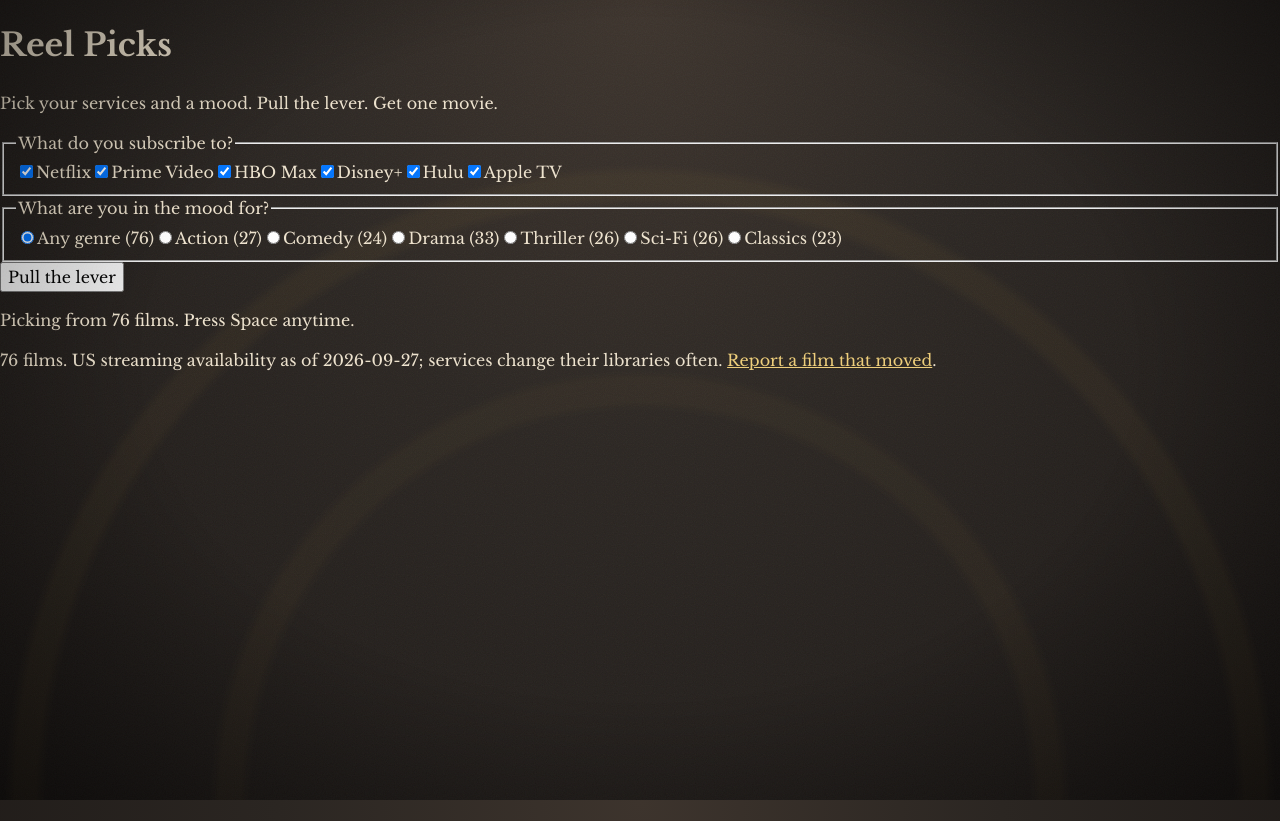
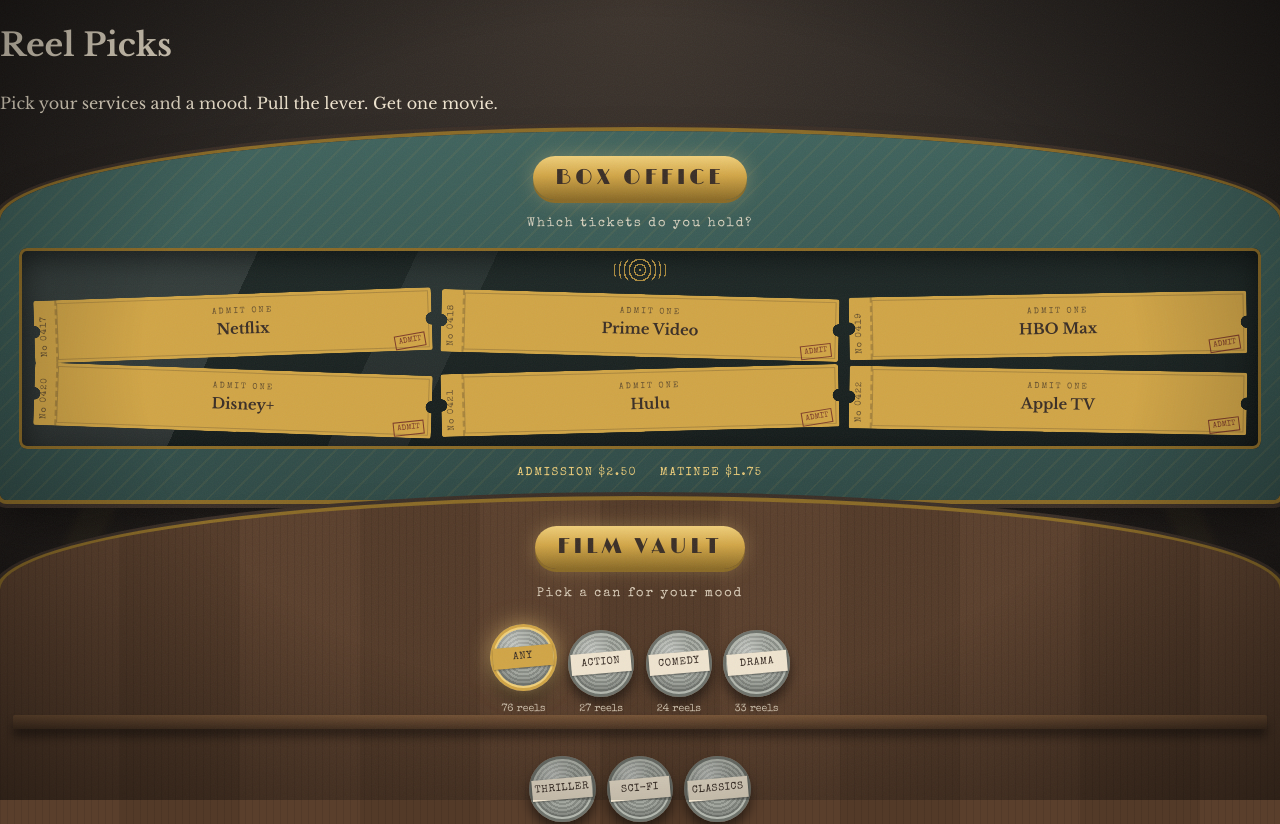
Before and after one commit to ashwynkmr/reel-picks, a React (Vite) app: page / in a window 1280 px wide. Shown: the top 824 px of the page. Built offline with nearby package versions, Linux system fonts and the light colour scheme.

Commit message:
feat(theme): box office tickets and film vault cans for the filters
Real checkboxes and radios under the costume. Fixes screen readers
hearing "Classics1 reel"; box office teal darkened to meet AA contrast.

Co-Authored-By: Claude Opus 5.5 <noreply@anthropic.com>

```diff
--- /dev/null
+++ b/src/components/GenreFilter.css
@@ -0,0 +1,123 @@
+.vault {
+  background:
+    repeating-linear-gradient(90deg, rgb(0 0 0 / 0.08) 0 1px, transparent 1px 7px),
+    repeating-linear-gradient(90deg, #5a3f2c 0 120px, #533a28 120px 240px), #5a3f2c;
+}
+
+.vault__fieldset {
+  border: 0;
+  margin: 0;
+  padding: 0 0 0.8rem;
+}
+
+.vault__fieldset > legend {
+  width: 100%;
+  padding: 0;
+}
+
+.vault__shelf {
+  position: relative;
+  display: flex;
+  flex-wrap: wrap;
+  justify-content: center;
+  align-items: flex-end;
+  gap: 0.7rem;
+  padding: 0.8rem 0.4rem 0;
+}
+
+/* the wooden plank each row of cans stands on */
+.vault__shelf::after {
+  content: '';
+  position: absolute;
+  inset: auto -0.4rem -12px;
+  height: 14px;
+  background: linear-gradient(180deg, #7a5638, #4a3322);
+  border-radius: 2px;
+  box-shadow: 0 8px 10px rgb(0 0 0 / 0.45);
+}
+
+.vault__shelf + .vault__shelf {
+  margin-top: 1.6rem;
+}
+
+/* ---------- Film cans ---------- */
+
+.can {
+  --can: clamp(3.9rem, 5.2vw, 5.1rem);
+  position: relative;
+  z-index: 1;
+  width: var(--can);
+  text-align: center;
+  cursor: pointer;
+}
+
+.can__tin {
+  position: relative;
+  display: block;
+  width: var(--can);
+  height: var(--can);
+  border-radius: 50%;
+  background:
+    radial-gradient(circle at 35% 30%, rgb(255 255 255 / 0.35), transparent 35%),
+    radial-gradient(circle at 50% 50%, #555952 0 12%, #6e726b 12.5% 15%, transparent 15.5%),
+    repeating-radial-gradient(circle at 50% 50%, #a7aba3 0 2px, var(--tin) 2px 4px);
+  box-shadow:
+    inset 0 0 0 3px #6e726b,
+    inset 0 0 0 5px #b3b7ae,
+    inset 0 -8px 12px rgb(0 0 0 / 0.35),
+    0 8px 12px rgb(0 0 0 / 0.5);
+  transition: transform 250ms var(--ease-spring);
+}
+
+.can:hover .can__tin {
+  transform: translateY(-6px) rotate(-10deg);
+}
+
+.can:has(:focus-visible) .can__tin {
+  outline: 3px solid var(--gold-hi);
+  outline-offset: 4px;
+}
+
+/* strip of typed tape across the lid */
+.can__label {
+  position: absolute;
+  left: 50%;
+  top: 50%;
+  width: 90%;
+  padding: 0.18rem 0;
+  transform: translate(-50%, -50%) rotate(-5deg);
+  background: var(--cream);
+  color: var(--brown);
+  font-family: var(--font-type);
+  font-size: 0.64rem;
+  letter-spacing: 0.06em;
+  text-transform: uppercase;
+  box-shadow: 0 1px 2px rgb(0 0 0 / 0.35);
+}
+
+.can__count {
+  display: block;
+  margin-top: 0.3rem;
+  font-family: var(--font-type);
+  font-size: 0.66rem;
+  color: var(--cream);
+  opacity: 0.8;
+}
+
+.can.is-on .can__label {
+  background: var(--mustard);
+}
+
+.can.is-on .can__tin {
+  transform: translateY(-6px);
+  box-shadow:
+    inset 0 0 0 3px var(--mustard),
+    inset 0 0 0 5px var(--gold-hi),
+    inset 0 -8px 12px rgb(0 0 0 / 0.35),
+    0 0 22px rgb(255 214 130 / 0.55),
+    0 12px 14px rgb(0 0 0 / 0.5);
+}
+
+.can.is-empty:not(.is-on) {
+  opacity: 0.4;
+}
--- a/src/components/GenreFilter.tsx
+++ b/src/components/GenreFilter.tsx
@@ -1,5 +1,6 @@
 import type { Movie, PlatformId } from '../domain/catalogue.ts'
 import { filterMovies, GENRE_FILTERS, type GenreFilter as GenreFilterId } from '../domain/picker.ts'
+import './GenreFilter.css'
 
 interface Props {
   movies: Movie[]
@@ -8,32 +9,53 @@ interface Props {
   onSelect: (id: GenreFilterId) => void
 }
 
+/** Cans per shelf: Any + 3 genres on top, the rest (ending with Classics) below. */
+const TOP_SHELF_SIZE = 4
+
 /**
- * Single-select mood picker. Each option shows how many films it would
- * draw from on the selected services, so users can see a thin or empty
- * shelf before they pull the lever rather than after.
+ * The film vault: one film can per mood. Each can is a real radio button
+ * (visually hidden). The count under each can shows how many films it
+ * would draw from on the selected services, so an empty shelf is visible
+ * before the lever is pulled (ADR 0007).
  */
 export function GenreFilter({ movies, platforms, selected, onSelect }: Props) {
+  const shelves = [GENRE_FILTERS.slice(0, TOP_SHELF_SIZE), GENRE_FILTERS.slice(TOP_SHELF_SIZE)]
+
   return (
-    <fieldset className="filter">
-      <legend className="filter__legend">What are you in the mood for?</legend>
-      <div className="filter__options">
-        {GENRE_FILTERS.map((genre) => {
+    <section className="kiosk vault" aria-labelledby="vault-title">
+      <h2 id="vault-title" className="sign">
+        Film vault
+      </h2>
+      <fieldset className="vault__fieldset">
+        <legend className="sign__sub">Pick a can for your mood</legend>
+        {shelves.map((shelf, i) => (
+          <div key={i} className="vault__shelf">
+            {shelf.map((genre) => {
               const count = filterMovies(movies, platforms, genre.id).length
+              const checked = selected === genre.id
               return (
-            <label key={genre.id} className="filter__option">
+                <label key={genre.id} className={`can ${checked ? 'is-on' : ''} ${count === 0 ? 'is-empty' : ''}`}>
                   <input
                     type="radio"
                     name="genre"
                     value={genre.id}
-                checked={selected === genre.id}
+                    className="visually-hidden"
+                    checked={checked}
                     onChange={() => onSelect(genre.id)}
                   />
-              {genre.label} <span className="filter__count">({count})</span>
+                  <span className="can__tin" aria-hidden="true">
+                    <span className="can__label">{genre.id === 'any' ? 'Any' : genre.label}</span>
+                  </span>
+                  <span className="visually-hidden">{genre.label},</span>{' '}
+                  <span className="can__count">
+                    {count} {count === 1 ? 'reel' : 'reels'}
+                  </span>
                 </label>
               )
             })}
           </div>
+        ))}
       </fieldset>
+    </section>
   )
 }
--- /dev/null
+++ b/src/components/PlatformFilter.css
@@ -0,0 +1,180 @@
+/* Shared booth shape for the box office and the film vault: arched top, brass trim. */
+.kiosk {
+  position: relative;
+  padding: 1.2rem;
+  border-radius: 999px 999px 10px 10px / 140px 140px 10px 10px;
+  box-shadow:
+    0 0 0 4px var(--gold-lo),
+    0 0 0 8px var(--brown),
+    var(--frame-shadow);
+}
+
+.box-office {
+  background:
+    repeating-linear-gradient(135deg, rgb(209 165 70 / 0.07) 0 2px, transparent 2px 14px),
+    /* starts a shade darker than --teal so the cream and gold text keeps 4.5:1 contrast */
+    linear-gradient(180deg, #3f635d, var(--teal-deep));
+}
+
+.box-office__fieldset {
+  border: 0;
+  margin: 0;
+  padding: 0;
+}
+
+.box-office__fieldset > legend {
+  width: 100%;
+  padding: 0;
+}
+
+/* The glass window: dark, with a couple of reflections and brass trim. */
+.box-office__window {
+  padding: 0.7rem 0.9rem 1.1rem;
+  border-radius: 8px;
+  background:
+    linear-gradient(
+      115deg,
+      rgb(255 255 255 / 0.1) 0 18%,
+      transparent 18% 30%,
+      rgb(255 255 255 / 0.06) 30% 36%,
+      transparent 36%
+    ),
+    linear-gradient(180deg, #1f2a28, #151c1b);
+  box-shadow:
+    inset 0 0 0 3px var(--gold-lo),
+    inset 0 10px 30px rgb(0 0 0 / 0.6);
+}
+
+.box-office__grille {
+  width: 60px;
+  height: 22px;
+  margin: 0 auto 0.8rem;
+  border-radius: 50%;
+  background: repeating-radial-gradient(circle, var(--mustard) 0 1.5px, transparent 1.5px 5px);
+  opacity: 0.8;
+}
+
+.box-office__prices {
+  min-height: 1.2em;
+  margin: 0.9rem 0 0;
+  text-align: center;
+  font-family: var(--font-type);
+  font-size: 0.72rem;
+  letter-spacing: 0.15em;
+  text-transform: uppercase;
+  color: var(--gold-hi);
+}
+
+.box-office__prices > span {
+  display: inline-flex;
+  gap: 1.4rem;
+}
+
+/* ---------- Tickets ---------- */
+
+.tickets {
+  display: grid;
+  grid-template-columns: repeat(3, 1fr);
+  gap: 0.8rem 0.6rem;
+}
+
+.ticket {
+  --ticket: var(--cream);
+  position: relative;
+  display: flex;
+  background: var(--ticket);
+  color: var(--brown);
+  border-radius: 3px;
+  cursor: pointer;
+  transform: rotate(var(--tilt, 0deg));
+  transition:
+    transform var(--t-fast) var(--ease-spring),
+    opacity var(--t-fast),
+    box-shadow var(--t-fast);
+  box-shadow: 0 5px 10px rgb(0 0 0 / 0.45);
+  /* half-circle notches cut into both short edges */
+  mask:
+    radial-gradient(circle at 0 50%, transparent 6px, #000 6.5px) left / 51% 100% no-repeat,
+    radial-gradient(circle at 100% 50%, transparent 6px, #000 6.5px) right / 51% 100% no-repeat;
+}
+
+.ticket:hover {
+  transform: rotate(0deg) translateY(-4px) scale(1.03);
+}
+
+.ticket:has(:focus-visible) {
+  outline: 3px solid var(--gold-hi);
+  outline-offset: 3px;
+  mask: none;
+}
+
+.ticket:has(:disabled) {
+  cursor: not-allowed;
+}
+
+.ticket__stub {
+  writing-mode: vertical-rl;
+  transform: rotate(180deg);
+  padding: 0.4rem 0.25rem;
+  font-family: var(--font-type);
+  font-size: 0.55rem;
+  letter-spacing: 0.12em;
+  border-left: 2px dashed rgb(58 46 38 / 0.35);
+  opacity: 0.75;
+}
+
+.ticket__body {
+  flex: 1;
+  display: grid;
+  padding: 0.45rem 0.5rem 0.8rem;
+  margin: 3px 3px 3px 0;
+  text-align: center;
+  border: 1px solid rgb(58 46 38 / 0.25);
+}
+
+.ticket__admit {
+  font-family: var(--font-type);
+  font-size: 0.52rem;
+  letter-spacing: 0.25em;
+  text-transform: uppercase;
+  opacity: 0.7;
+}
+
+.ticket__name {
+  font-weight: 700;
+  font-size: 0.92rem;
+  white-space: nowrap;
+}
+
+.ticket.is-on {
+  --ticket: var(--mustard);
+  box-shadow:
+    0 5px 10px rgb(0 0 0 / 0.45),
+    0 0 18px rgb(255 214 130 / 0.35);
+}
+
+/* the "ADMIT" rubber stamp on selected tickets */
+.ticket.is-on::after {
+  content: 'ADMIT';
+  position: absolute;
+  right: 0.45rem;
+  bottom: 0.2rem;
+  padding: 0 0.2rem;
+  font-family: var(--font-type);
+  font-size: 0.48rem;
+  color: var(--curtain-deep);
+  border: 1.5px solid var(--curtain-deep);
+  transform: rotate(-8deg);
+  opacity: 0.85;
+}
+
+.ticket.is-off {
+  opacity: 0.45;
+  filter: saturate(0.3);
+}
+
+@media (max-width: 560px) {
+  .tickets {
+    grid-template-columns: repeat(2, 1fr);
+  }
+}
--- a/src/components/PlatformFilter.tsx
+++ b/src/components/PlatformFilter.tsx
@@ -1,30 +1,77 @@
+import type { CSSProperties } from 'react'
 import { PLATFORMS, type PlatformId } from '../domain/catalogue.ts'
+import './PlatformFilter.css'
 
 interface Props {
   selected: PlatformId[]
   onToggle: (id: PlatformId) => void
 }
 
-/** Multi-select of streaming services. The last selected one can't be switched off. */
+/** Small fixed tilts so the tickets look hand-placed, not randomised on every render. */
+const TILTS = ['-2deg', '1.5deg', '-1deg', '2deg', '-1.5deg', '1deg']
+const FIRST_TICKET_NUMBER = 417
+
+/**
+ * The box office: one admission ticket per streaming service.
+ * Each ticket is a real checkbox (visually hidden) so keyboard and screen
+ * reader behaviour comes from the platform. The last selected service
+ * can't be switched off.
+ */
 export function PlatformFilter({ selected, onToggle }: Props) {
   const onlyOneLeft = selected.length === 1
 
   return (
-    <fieldset className="filter">
-      <legend className="filter__legend">What do you subscribe to?</legend>
-      <div className="filter__options">
-        {PLATFORMS.map((platform) => {
+    <section className="kiosk box-office" aria-labelledby="box-office-title">
+      <h2 id="box-office-title" className="sign">
+        Box office
+      </h2>
+      <fieldset className="box-office__fieldset">
+        <legend className="sign__sub">Which tickets do you hold?</legend>
+        <div className="box-office__window">
+          <div className="box-office__grille" aria-hidden="true" />
+          <div className="tickets">
+            {PLATFORMS.map((platform, i) => {
               const checked = selected.includes(platform.id)
               const locked = checked && onlyOneLeft
               return (
-            <label key={platform.id} className="filter__option" title={locked ? 'Keep at least one' : undefined}>
-              <input type="checkbox" checked={checked} disabled={locked} onChange={() => onToggle(platform.id)} />
-              {platform.label}
+                <label
+                  key={platform.id}
+                  className={`ticket ${checked ? 'is-on' : 'is-off'}`}
+                  style={{ '--tilt': TILTS[i % TILTS.length] } as CSSProperties}
+                  title={locked ? 'Keep at least one' : undefined}
+                >
+                  <input
+                    type="checkbox"
+                    className="visually-hidden"
+                    checked={checked}
+                    disabled={locked}
+                    onChange={() => onToggle(platform.id)}
+                  />
+                  <span className="ticket__stub" aria-hidden="true">
+                    No {String(FIRST_TICKET_NUMBER + i).padStart(4, '0')}
+                  </span>
+                  <span className="ticket__body">
+                    <span className="ticket__admit" aria-hidden="true">
+                      Admit one
+                    </span>
+                    <span className="ticket__name">{platform.label}</span>
+                  </span>
                 </label>
               )
             })}
           </div>
-      {onlyOneLeft && <p className="filter__hint">Keep at least one service switched on.</p>}
+        </div>
       </fieldset>
+      <p className="box-office__prices" aria-live="polite">
+        {onlyOneLeft ? (
+          'Keep at least one service switched on.'
+        ) : (
+          <span aria-hidden="true">
+            <span>Admission $2.50</span>
+            <span>Matinee $1.75</span>
+          </span>
+        )}
+      </p>
+    </section>
   )
 }
```
Lines whose indentation alone changed are shown as unchanged.
